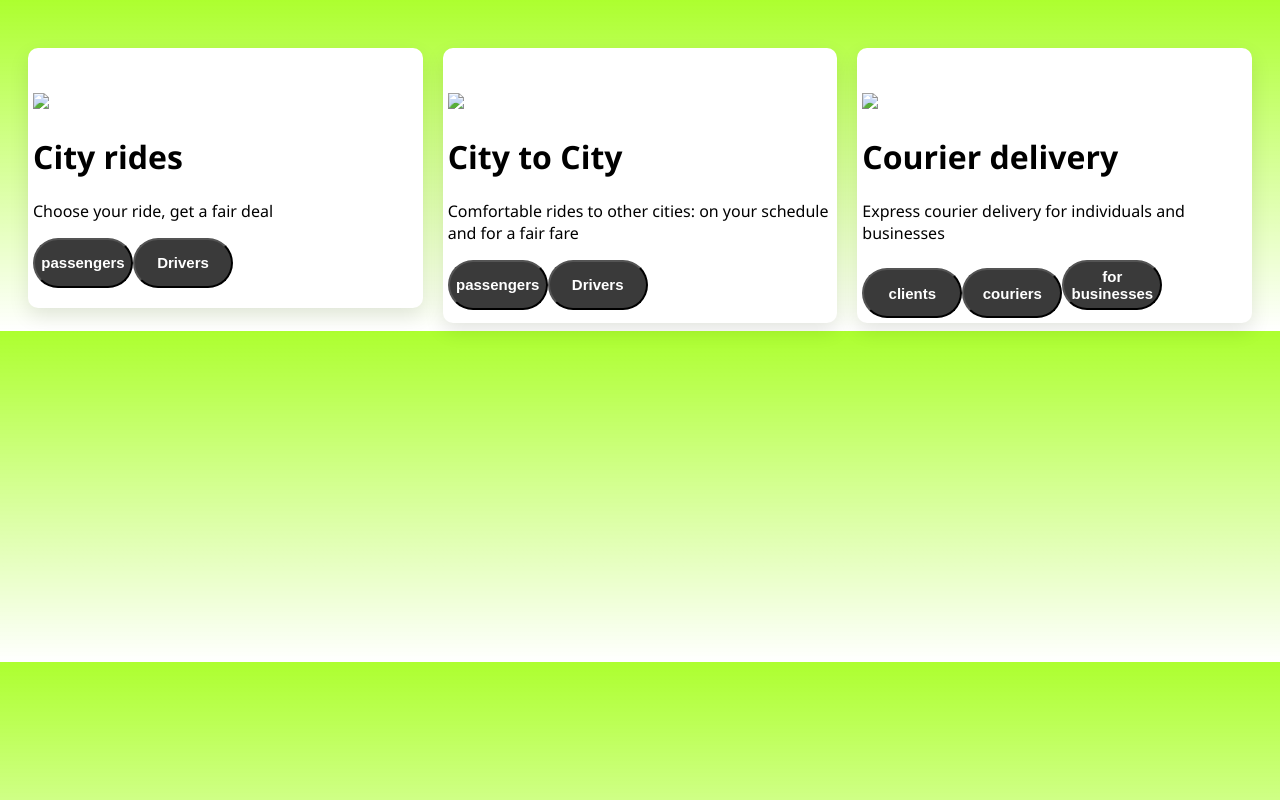
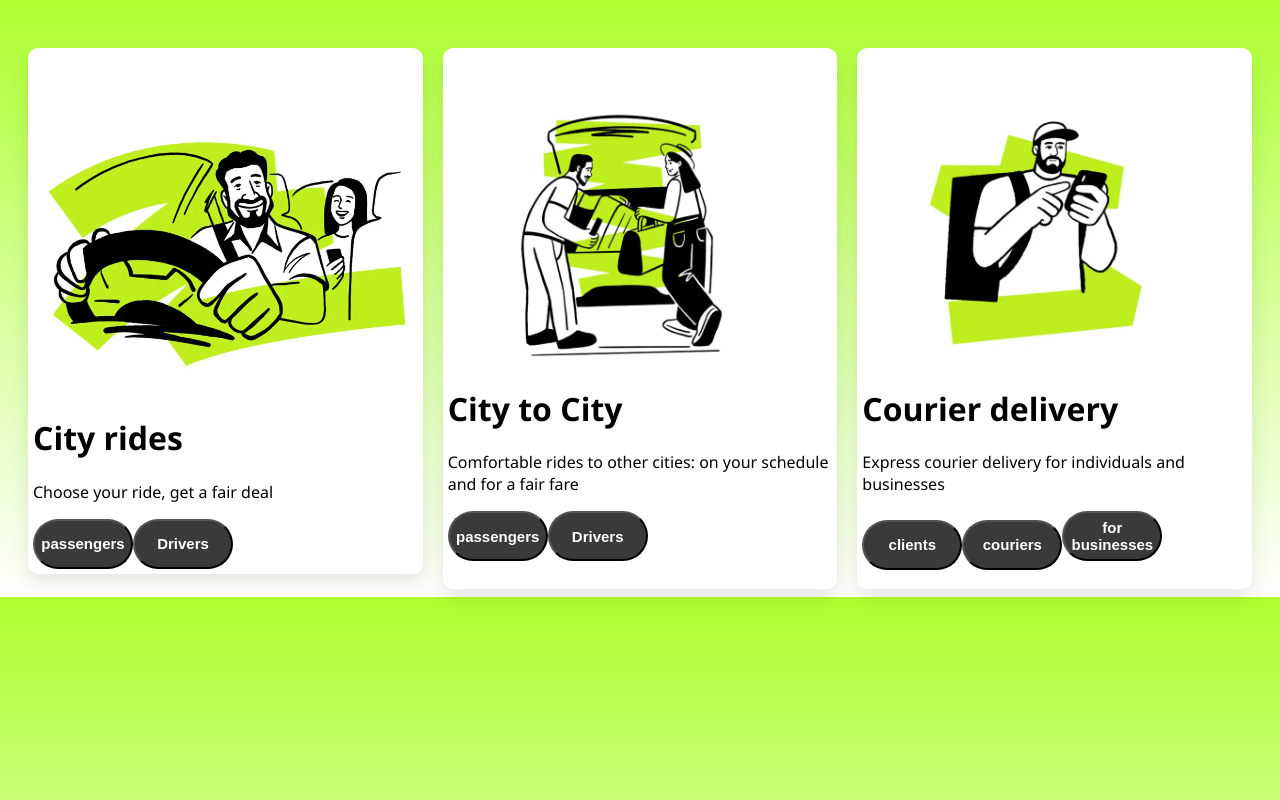
Before and after one commit to zahashakirali/indrive-page, a plain HTML site: page index.html in a window 1280 px wide. Drawn offline with Linux system fonts and the light colour scheme.

Commit message:
Update index.html

```diff
--- a/index.html
+++ b/index.html
@@ -64,19 +64,19 @@ button{
 <body>
     <div class="box1" >
         <div class="box2">
-          <img src="city rides.webp" style="width:100%" >
+          <img src="pic/city rides.webp" style="width:100%" >
           <h1>City rides</h1>
           <p>Choose your ride, get a fair deal</p>
           <button>passengers</button><button>Drivers</button>
         </div>
         <div class="box3">
-          <img src="city to city.webp"  style="width:90%">
+          <img src="pic/city to city.webp"  style="width:90%">
           <h1>City to City</h1>
           <p>Comfortable rides to other cities: on your schedule and for a fair fare</p>
           <button>passengers</button><button>Drivers</button>
         </div>
         <div class="box4">
-          <img src="courier (1).webp"  style="width:90%">
+          <img src="pic/courier (1).webp"  style="width:90%">
           <h1>Courier delivery</h1>
           <p>Express courier delivery for individuals and businesses</p>
           <button>clients</button><button>couriers</button><button>for businesses</button>
```
